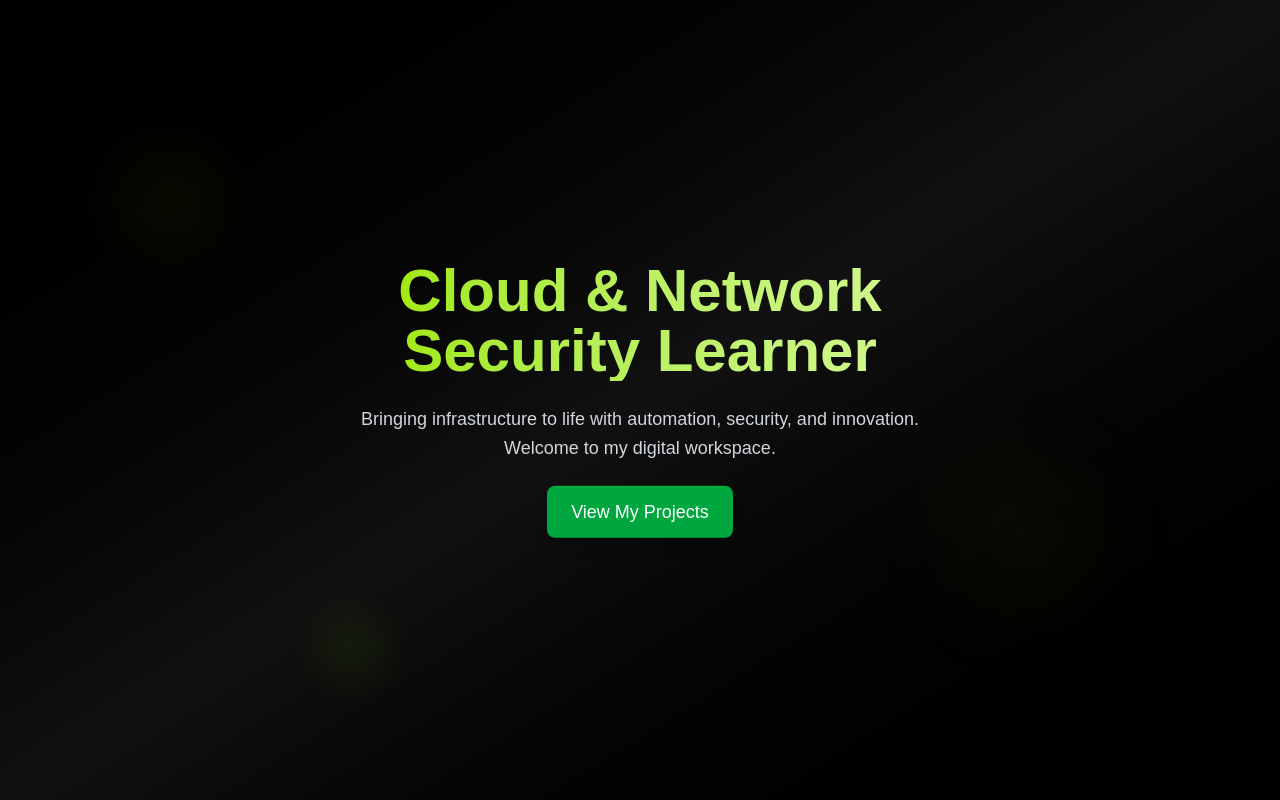
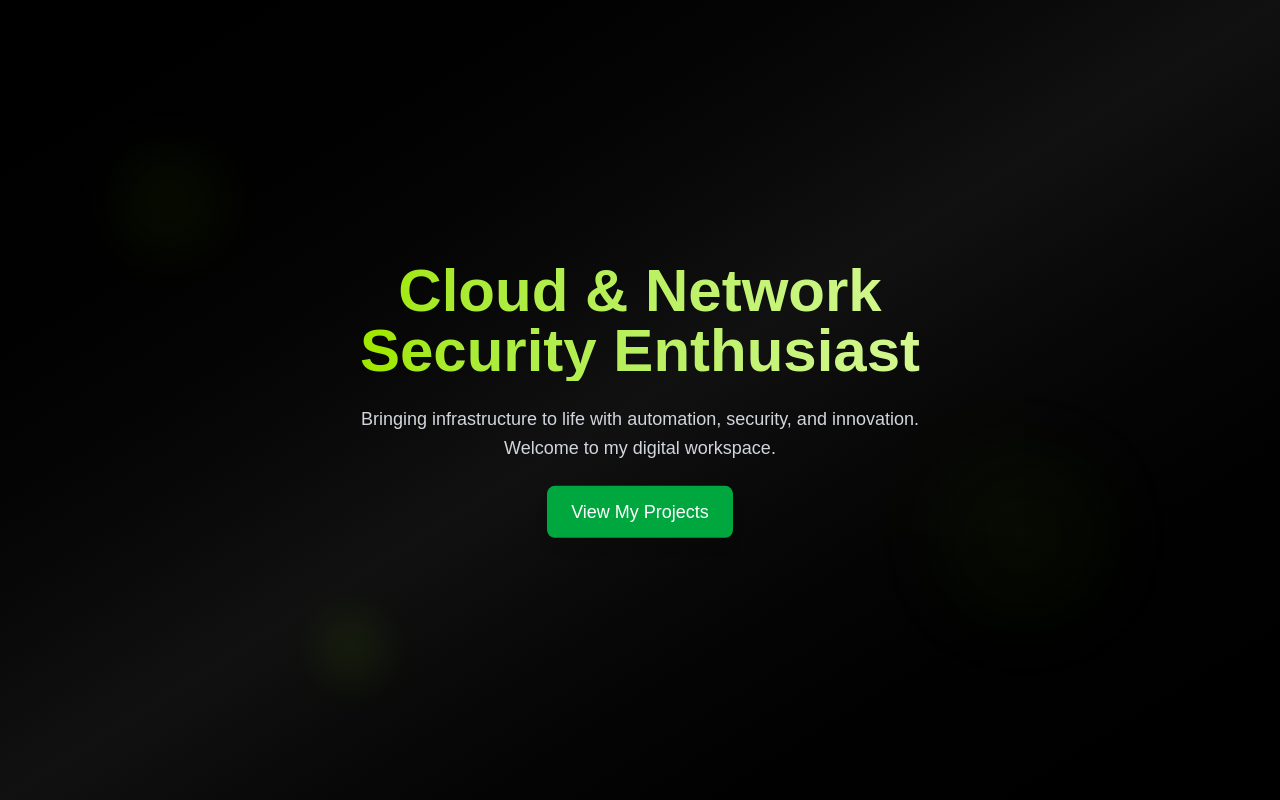
Before and after one commit to Nikk2344/My-Portfolio, a Next.js app: page /about in a window 1280 px wide. Shown: the top 800 px of the page. Built offline with nearby package versions, Linux system fonts and the light colour scheme.

Commit message:
Rename title and Paragraph edited

```diff
--- a/src/components/HeroAbout.tsx
+++ b/src/components/HeroAbout.tsx
@@ -21,7 +21,7 @@ export default function HeroAbout() {
         className="z-10 max-w-2xl mx-auto"
       >
         <h1 className="text-4xl md:text-6xl font-extrabold text-transparent bg-clip-text bg-gradient-to-r from-lime-400 to-lime-200 animate-gradient-x">
-          Cloud & Network Security Learner
+          Cloud & Network Security Enthusiast
         </h1>
         <p className="text-gray-300 text-lg mt-6 max-w-xl mx-auto leading-relaxed">
           Bringing infrastructure to life with automation, security, and innovation. Welcome to my digital workspace.
```
